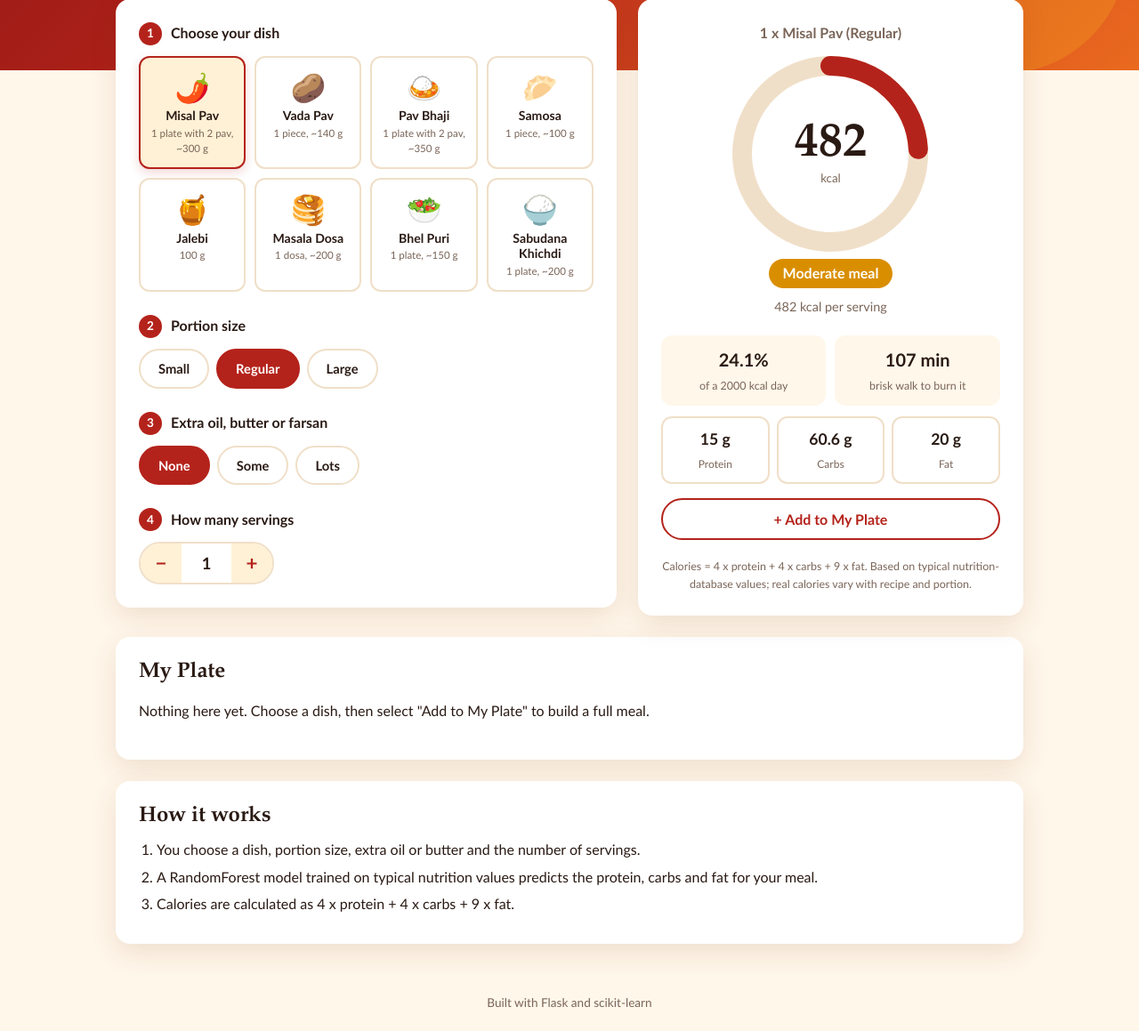
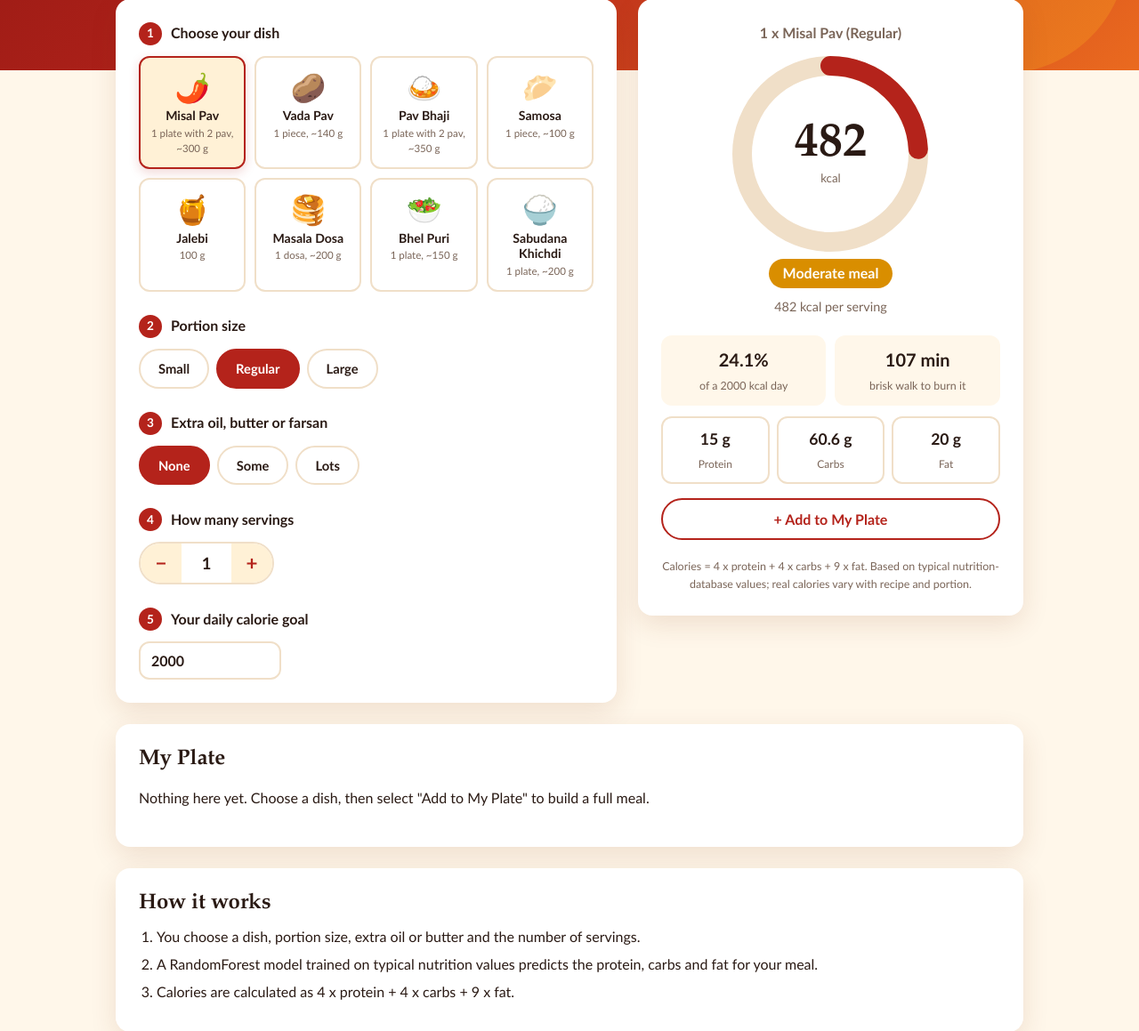
Before and after one commit to Devileye00/calorie-estimator, a Flask app: page / in a window 1280 px wide. Shown: the part 377-1536 px from the top of the page at 89% size. Run offline with Flask 3, Linux system fonts and the light colour scheme.

Commit message:
Add customizable daily calorie goal

```diff
--- a/app.py
+++ b/app.py
@@ -42,13 +42,21 @@ def home():
 
 @app.route("/predict", methods=["POST"])
 def predict():
-    item, error = parse_item(request.get_json(silent=True) or {})
+    data = request.get_json(silent=True) or {}
+    item, error = parse_item(data)
     if error:
         return jsonify({"error": error}), 400
+    try:
+        goal = int(data.get("daily_goal", DAILY_KCAL))
+    except (TypeError, ValueError):
+        return jsonify({"error": "Daily goal must be a whole number."}), 400
+    if not 1000 <= goal <= 5000:
+        return jsonify({"error": "Daily goal must be between 1000 and 5000 kcal."}), 400
     result = predict_nutrition(model, *item)
     result.update({
         "dish": item[0],
-        "daily_percent": round(result["total"] / DAILY_KCAL * 100, 1),
+        "daily_goal": goal,
+        "daily_percent": round(result["total"] / goal * 100, 1),
         "label": meal_label(result["total"]),
     })
     return jsonify(result)
--- a/templates/index.html
+++ b/templates/index.html
@@ -106,6 +106,7 @@
   .how ol { margin: 0; padding-left: 20px; }
   .how li { margin-bottom: 6px; }
   .per { margin: 10px 0 0; color: var(--muted); font-size: .9rem; }
+  #goal { width: 160px; padding: 10px 12px; border: 2px solid var(--line); border-radius: 12px; font: 700 1rem "Trebuchet MS", sans-serif; color: var(--ink); }
   footer { text-align: center; color: var(--muted); font-size: .85rem; padding: 0 20px 36px; }
   @media (prefers-reduced-motion: reduce) { * { transition: none !important; } }
 </style>
@@ -155,6 +156,9 @@
       <span id="qty" aria-live="polite">1</span>
       <button type="button" id="plus" aria-label="Increase servings">+</button>
     </div>
+
+    <p class="step"><b>5</b> Your daily calorie goal</p>
+    <input type="number" id="goal" value="2000" min="1000" max="5000" step="50" aria-label="Daily calorie goal in kcal">
   </section>
 
   <section class="card result" aria-label="Estimated calories" aria-live="polite">
@@ -172,7 +176,7 @@
     <span class="tag" id="label" data-level="light">Light snack</span>
     <p class="per" id="per"></p>
     <div class="facts">
-      <div class="fact"><strong id="percent">0%</strong><span>of a 2000 kcal day</span></div>
+      <div class="fact"><strong id="percent">0%</strong><span id="goaltxt">of a 2000 kcal day</span></div>
       <div class="fact"><strong id="walk">0 min</strong><span>brisk walk to burn it</span></div>
     </div>
     <div class="macros">
@@ -239,7 +243,8 @@
       dish: document.querySelector('input[name="dish"]:checked').value,
       size: document.querySelector('input[name="size"]:checked').value,
       extra: document.querySelector('input[name="extra"]:checked').value,
-      quantity: qty
+      quantity: qty,
+      daily_goal: document.getElementById("goal").value
     };
     const err = document.getElementById("err");
     try {
@@ -257,6 +262,7 @@
       tag.textContent = data.label;
       tag.dataset.level = data.label.startsWith("Light") ? "light" : data.label.startsWith("Moderate") ? "moderate" : "heavy";
       document.getElementById("percent").textContent = data.daily_percent + "%";
+      document.getElementById("goaltxt").textContent = "of a " + data.daily_goal + " kcal day";
       document.getElementById("per").textContent = data.per_serving + " kcal per serving";
       document.getElementById("protein").textContent = data.protein + " g";
       document.getElementById("carbs").textContent = data.carbs + " g";
```
Also changed, not shown: tests/test_app.py (+14 -0 lines).
